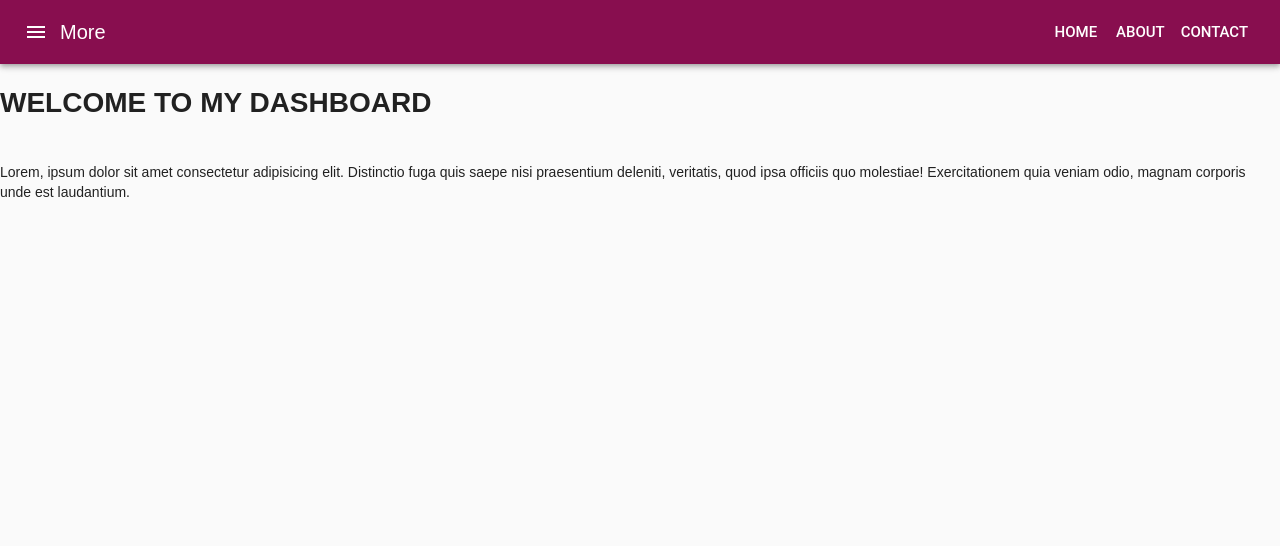
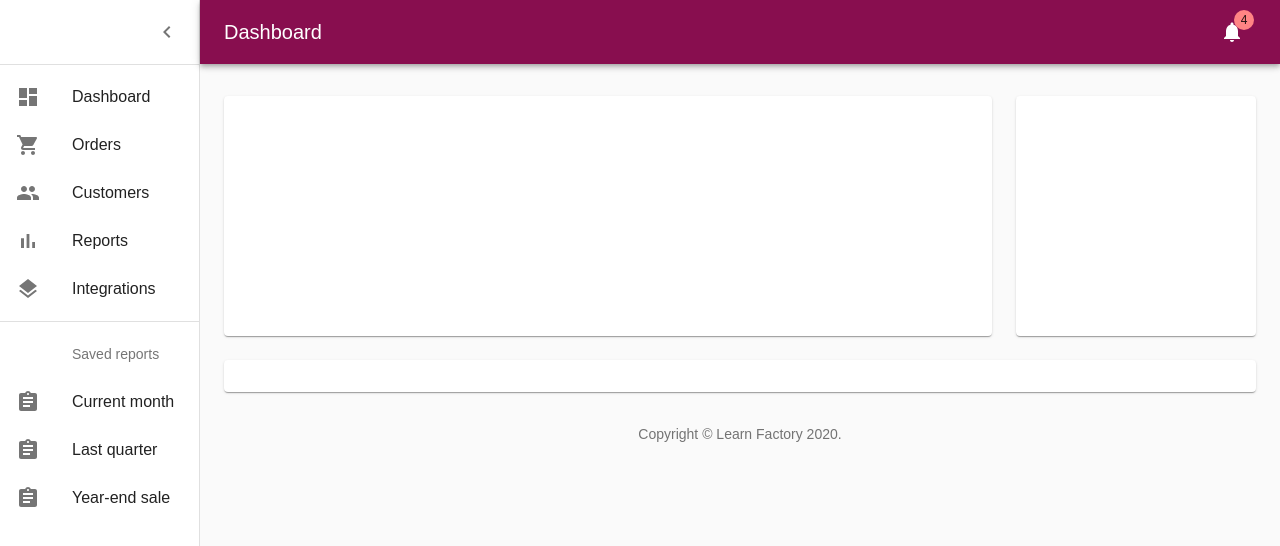
Before and after one commit to Kakkacaress/Apollo-React, a React (Create React App) app: page /Dashboard in a window 1280 px wide. Shown: the top 546 px of the page. Built offline with nearby package versions, Linux system fonts and the light colour scheme.

Commit message:
updated: dashboard, login,navbar

```diff
--- a/src/views/Dashboard.jsx
+++ b/src/views/Dashboard.jsx
@@ -1,12 +1,218 @@
-import React from 'react'
-import NavBar from './Navbar'
+// import React from 'react'
+// import NavBar from './Navbar'
+
+// export default function Dashboard() {
+//     return (
+//         <div>
+//             <NavBar />
+//             <h1>WELCOME TO MY DASHBOARD</h1><br />
+//             Lorem, ipsum dolor sit amet consectetur adipisicing elit. Distinctio fuga quis saepe nisi praesentium deleniti, veritatis, quod ipsa officiis quo molestiae! Exercitationem quia veniam odio, magnam corporis unde est laudantium.
+//         </div>
+//     )
+// }
+
+
+import React from 'react';
+import clsx from 'clsx';
+import { makeStyles } from '@material-ui/core/styles';
+import CssBaseline from '@material-ui/core/CssBaseline';
+import Drawer from '@material-ui/core/Drawer';
+import Box from '@material-ui/core/Box';
+import AppBar from '@material-ui/core/AppBar';
+import Toolbar from '@material-ui/core/Toolbar';
+import List from '@material-ui/core/List';
+import Typography from '@material-ui/core/Typography';
+import Divider from '@material-ui/core/Divider';
+import IconButton from '@material-ui/core/IconButton';
+import Badge from '@material-ui/core/Badge';
+import Container from '@material-ui/core/Container';
+import Grid from '@material-ui/core/Grid';
+import Paper from '@material-ui/core/Paper';
+import Link from '@material-ui/core/Link';
+import MenuIcon from '@material-ui/icons/Menu';
+import ChevronLeftIcon from '@material-ui/icons/ChevronLeft';
+import NotificationsIcon from '@material-ui/icons/Notifications';
+import { mainListItems, secondaryListItems } from './listItems';
+// import Chart from './Chart';
+// import Deposits from './Deposits';
+// import Orders from './Orders';
+
+
 
 export default function Dashboard() {
+  const classes = useStyles();
+  const [open, setOpen] = React.useState(true);
+  const handleDrawerOpen = () => {
+    setOpen(true);
+  };
+  const handleDrawerClose = () => {
+    setOpen(false);
+  };
+  const fixedHeightPaper = clsx(classes.paper, classes.fixedHeight);
+
+  return (
+    <div className={classes.root}>
+      <CssBaseline />
+      <AppBar position="absolute" className={clsx(classes.appBar, open && classes.appBarShift)}>
+        <Toolbar className={classes.toolbar}>
+          <IconButton
+            edge="start"
+            color="inherit"
+            aria-label="open drawer"
+            onClick={handleDrawerOpen}
+            className={clsx(classes.menuButton, open && classes.menuButtonHidden)}
+          >
+            <MenuIcon />
+          </IconButton>
+          <Typography component="h1" variant="h6" color="inherit" noWrap className={classes.title}>
+            Dashboard
+          </Typography>
+          <IconButton color="inherit">
+            <Badge badgeContent={4} color="secondary">
+              <NotificationsIcon />
+            </Badge>
+          </IconButton>
+        </Toolbar>
+      </AppBar>
+      <Drawer
+        variant="permanent"
+        classes={{
+          paper: clsx(classes.drawerPaper, !open && classes.drawerPaperClose),
+        }}
+        open={open}
+      >
+        <div className={classes.toolbarIcon}>
+          <IconButton onClick={handleDrawerClose}>
+            <ChevronLeftIcon />
+          </IconButton>
+        </div>
+        <Divider />
+        <List>{mainListItems}</List>
+        <Divider />
+        <List>{secondaryListItems}</List>
+      </Drawer>
+      <main className={classes.content}>
+        <div className={classes.appBarSpacer} />
+        <Container maxWidth="lg" className={classes.container}>
+          <Grid container spacing={3}>
+            {/* Chart */}
+            <Grid item xs={12} md={8} lg={9}>
+              <Paper className={fixedHeightPaper}>
+                {/* <Chart /> */}
+              </Paper>
+            </Grid>
+            {/* Recent Deposits */}
+            <Grid item xs={12} md={4} lg={3}>
+              <Paper className={fixedHeightPaper}>
+                {/* <Deposits /> */}
+              </Paper>
+            </Grid>
+            {/* Recent Orders */}
+            <Grid item xs={12}>
+              <Paper className={classes.paper}>
+                {/* <Orders /> */}
+              </Paper>
+            </Grid>
+          </Grid>
+          <Box pt={4}>
+            <Copyright />
+          </Box>
+        </Container>
+      </main>
+    </div>
+  );
+}
+
+function Copyright() {
     return (
-        <div>
-            <NavBar />
-            <h1>WELCOME TO MY DASHBOARD</h1><br />
-            Lorem, ipsum dolor sit amet consectetur adipisicing elit. Distinctio fuga quis saepe nisi praesentium deleniti, veritatis, quod ipsa officiis quo molestiae! Exercitationem quia veniam odio, magnam corporis unde est laudantium.
-        </div>
-    )
-}
+      <Typography variant="body2" color="textSecondary" align="center">
+        {'Copyright © '}
+        <Link color="inherit" href="https://material-ui.com/">
+          Learn Factory
+        </Link>{' '}
+        {new Date().getFullYear()}
+        {'.'}
+      </Typography>
+    );
+  }
+
+  const drawerWidth = 200;
+
+  const useStyles = makeStyles(theme => ({
+    root: {
+      display: 'flex',
+    },
+    toolbar: {
+      paddingRight: 24, // keep right padding when drawer closed
+    },
+    toolbarIcon: {
+      display: 'flex',
+      alignItems: 'center',
+      justifyContent: 'flex-end',
+      padding: '0 8px',
+      ...theme.mixins.toolbar,
+    },
+    appBar: {
+      zIndex: theme.zIndex.drawer + 1,
+      transition: theme.transitions.create(['width', 'margin'], {
+        easing: theme.transitions.easing.sharp,
+        duration: theme.transitions.duration.leavingScreen,
+      }),
+    },
+    appBarShift: {
+      marginLeft: drawerWidth,
+      width: `calc(100% - ${drawerWidth}px)`,
+      transition: theme.transitions.create(['width', 'margin'], {
+        easing: theme.transitions.easing.sharp,
+        duration: theme.transitions.duration.enteringScreen,
+      }),
+    },
+    menuButton: {
+      marginRight: 36,
+    },
+    menuButtonHidden: {
+      display: 'none',
+    },
+    title: {
+      flexGrow: 1,
+    },
+    drawerPaper: {
+      position: 'relative',
+      whiteSpace: 'nowrap',
+      width: drawerWidth,
+      transition: theme.transitions.create('width', {
+        easing: theme.transitions.easing.sharp,
+        duration: theme.transitions.duration.enteringScreen,
+      }),
+    },
+    drawerPaperClose: {
+      overflowX: 'hidden',
+      transition: theme.transitions.create('width', {
+        easing: theme.transitions.easing.sharp,
+        duration: theme.transitions.duration.leavingScreen,
+      }),
+      width: theme.spacing(7),
+      [theme.breakpoints.up('sm')]: {
+        width: theme.spacing(9),
+      },
+    },
+    appBarSpacer: theme.mixins.toolbar,
+    content: {
+      flexGrow: 1,
+      height: '100vh',
+      overflow: 'auto',
+    },
+    container: {
+      paddingTop: theme.spacing(4),
+      paddingBottom: theme.spacing(4),
+    },
+    paper: {
+      padding: theme.spacing(2),
+      display: 'flex',
+      overflow: 'auto',
+      flexDirection: 'column',
+    },
+    fixedHeight: {
+      height: 240,
+    },
+  }));
--- a/src/views/Login.jsx
+++ b/src/views/Login.jsx
@@ -1,7 +1,7 @@
 
 import React from "react";
 import NavBar from './Navbar'
-import Avatar from "@material-ui/core/Avatar";
+// import Avatar from "@material-ui/core/Avatar";
 import Button from "@material-ui/core/Button";
 import CssBaseline from "@material-ui/core/CssBaseline";
 import TextField from "@material-ui/core/TextField";
@@ -13,13 +13,103 @@ import Box from "@material-ui/core/Box";
 import Typography from "@material-ui/core/Typography";
 import { makeStyles } from "@material-ui/core/styles";
 import Container from "@material-ui/core/Container";
-import {NavLink, Link } from "react-router-dom"
+import { Link } from "react-router-dom"
 
+
+export default function SignIn() {
+  const classes = useStyles(); //calling the formstyles defined below.
+
+  const [state, setState] = React.useState({
+    email: '',
+    password: '',
+  })
+
+ const handleSubmit = (e) =>{
+   e.preventDefault()
+  console.log(state.email, state.password);
+ }
+//  const handleChange = ({target: {value}}) => setState(value);
+ const handleChange =({target})=> {
+  setState(prevState => ({...prevState, [target.name]: target.value}))
+ }
+
+  return (<>
+      <NavBar />
+    <Container component="main" maxWidth="xs">
+      <CssBaseline />
+      <div className={classes.paper}>
+        {/* <Avatar className={classes.avatar}>
+          <LockOutlinedIcon />
+        </Avatar> */}
+        <Typography component="h1" variant="h5">
+          Sign in
+        </Typography>
+        <form className={classes.form} onSubmit={handleSubmit} noValidate>
+          <TextField
+            variant="outlined"
+            margin="normal"
+            required
+            fullWidth
+            id="email"
+            label="Email Address"
+            name="email"
+            value={state.email}
+            onChange={handleChange}
+            autoComplete="email"
+            autoFocus
+          />
+          <TextField
+            variant="outlined"
+            margin="normal"
+            required
+            fullWidth
+            name="password"
+            value={state.password}
+            onChange={handleChange}
+            label="Password"
+            type="password"
+            id="password"
+            autoComplete="current-password"
+          />
+          <FormControlLabel
+            control={<Checkbox value="remember" color="primary" />}
+            label="Remember me"
+          />
+          <Button
+            type="submit"
+            fullWidth
+            variant="contained"
+            color="primary"
+            className={classes.submit}
+          >
+            Log In
+          </Button>
+          <Grid container>
+            <Grid item xs>
+              <Link  variant="body2">
+                Forgot password?
+              </Link>
+            </Grid>
+            <Grid item>
+              <Link to="/SignUp" variant="body2">
+                Don't have an account? Sign Up
+              </Link>
+            </Grid>
+          </Grid>
+        </form>
+      </div>
+      <Box mt={8}>
+        <Copyright />
+      </Box>
+    </Container>
+  </>);
+}
+// ------------------------------form footer--------------------------------------------------------
 function Copyright() {
   return (
     <Typography variant="body2" color="textSecondary" align="center">
       {"Copyright © "}
-      <Link color="inherit" to='/'>
+      <Link color="inherit" to='/home'>
         Learn Factory
       </Link>{" "}
       {new Date().getFullYear()}
@@ -28,6 +118,7 @@ function Copyright() {
   );
 }
 
+// -------------------------form styles----------------------------------------------
 const useStyles = makeStyles(theme => ({
   paper: {
     marginTop: theme.spacing(8),
@@ -47,74 +138,3 @@ const useStyles = makeStyles(theme => ({
     margin: theme.spacing(3, 0, 2)
   }
 }));
-
-export default function SignIn() {
-  const classes = useStyles();
-
-  return (<>
-      <NavBar />
-    <Container component="main" maxWidth="xs">
-      <CssBaseline />
-      <div className={classes.paper}>
-        {/* <Avatar className={classes.avatar}>
-          <LockOutlinedIcon />
-        </Avatar> */}
-        <Typography component="h1" variant="h5">
-          Sign in
-        </Typography>
-        <form className={classes.form} noValidate>
-          <TextField
-            variant="outlined"
-            margin="normal"
-            required
-            fullWidth
-            id="email"
-            label="Email Address"
-            name="email"
-            autoComplete="email"
-            autoFocus
-          />
-          <TextField
-            variant="outlined"
-            margin="normal"
-            required
-            fullWidth
-            name="password"
-            label="Password"
-            type="password"
-            id="password"
-            autoComplete="current-password"
-          />
-          <FormControlLabel
-            control={<Checkbox value="remember" color="primary" />}
-            label="Remember me"
-          />
-          <Button
-            type="submit"
-            fullWidth
-            variant="contained"
-            color="primary"
-            className={classes.submit}
-          >
-            Sign In
-          </Button>
-          <Grid container>
-            <Grid item xs>
-              <Link href="#" variant="body2">
-                Forgot password?
-              </Link>
-            </Grid>
-            <Grid item>
-              <Link to="/SignUp" variant="body2">
-                Don't have an account? Sign Up
-              </Link>
-            </Grid>
-          </Grid>
-        </form>
-      </div>
-      <Box mt={8}>
-        <Copyright />
-      </Box>
-    </Container>
-  </>);
-}
--- a/src/views/Navbar.jsx
+++ b/src/views/Navbar.jsx
@@ -19,7 +19,7 @@ const Header = () => {
                         <MenuIcon />
                     </IconButton>
                     <Typography variant="h6" className={classes.title}>
-                        More
+                       Tribr
           </Typography>
 
                    <Button ><NavLink className={classes.links} to='/'>Home</NavLink></Button>
--- /dev/null
+++ b/src/views/listItems.jsx
@@ -0,0 +1,70 @@
+import React from 'react';
+import ListItem from '@material-ui/core/ListItem';
+import ListItemIcon from '@material-ui/core/ListItemIcon';
+import ListItemText from '@material-ui/core/ListItemText';
+import ListSubheader from '@material-ui/core/ListSubheader';
+import DashboardIcon from '@material-ui/icons/Dashboard';
+import ShoppingCartIcon from '@material-ui/icons/ShoppingCart';
+import PeopleIcon from '@material-ui/icons/People';
+import BarChartIcon from '@material-ui/icons/BarChart';
+import LayersIcon from '@material-ui/icons/Layers';
+import AssignmentIcon from '@material-ui/icons/Assignment';
+
+export const mainListItems = (
+  <div>
+    <ListItem button>
+      <ListItemIcon>
+        <DashboardIcon />
+      </ListItemIcon>
+      <ListItemText primary="Dashboard" />
+    </ListItem>
+    <ListItem button>
+      <ListItemIcon>
+        <ShoppingCartIcon />
+      </ListItemIcon>
+      <ListItemText primary="Orders" />
+    </ListItem>
+    <ListItem button>
+      <ListItemIcon>
+        <PeopleIcon />
+      </ListItemIcon>
+      <ListItemText primary="Customers" />
+    </ListItem>
+    <ListItem button>
+      <ListItemIcon>
+        <BarChartIcon />
+      </ListItemIcon>
+      <ListItemText primary="Reports" />
+    </ListItem>
+    <ListItem button>
+      <ListItemIcon>
+        <LayersIcon />
+      </ListItemIcon>
+      <ListItemText primary="Integrations" />
+    </ListItem>
+  </div>
+);
+
+export const secondaryListItems = (
+  <div>
+    <ListSubheader inset>Saved reports</ListSubheader>
+    <ListItem button>
+      <ListItemIcon>
+        <AssignmentIcon />
+      </ListItemIcon>
+      <ListItemText primary="Current month" />
+    </ListItem>
+    <ListItem button>
+      <ListItemIcon>
+        <AssignmentIcon />
+      </ListItemIcon>
+      <ListItemText primary="Last quarter" />
+    </ListItem>
+    <ListItem button>
+      <ListItemIcon>
+        <AssignmentIcon />
+      </ListItemIcon>
+      <ListItemText primary="Year-end sale" />
+    </ListItem>
+  </div>
+);
```
Also changed, not shown: src/styles/lib/login.styles.js (added).
